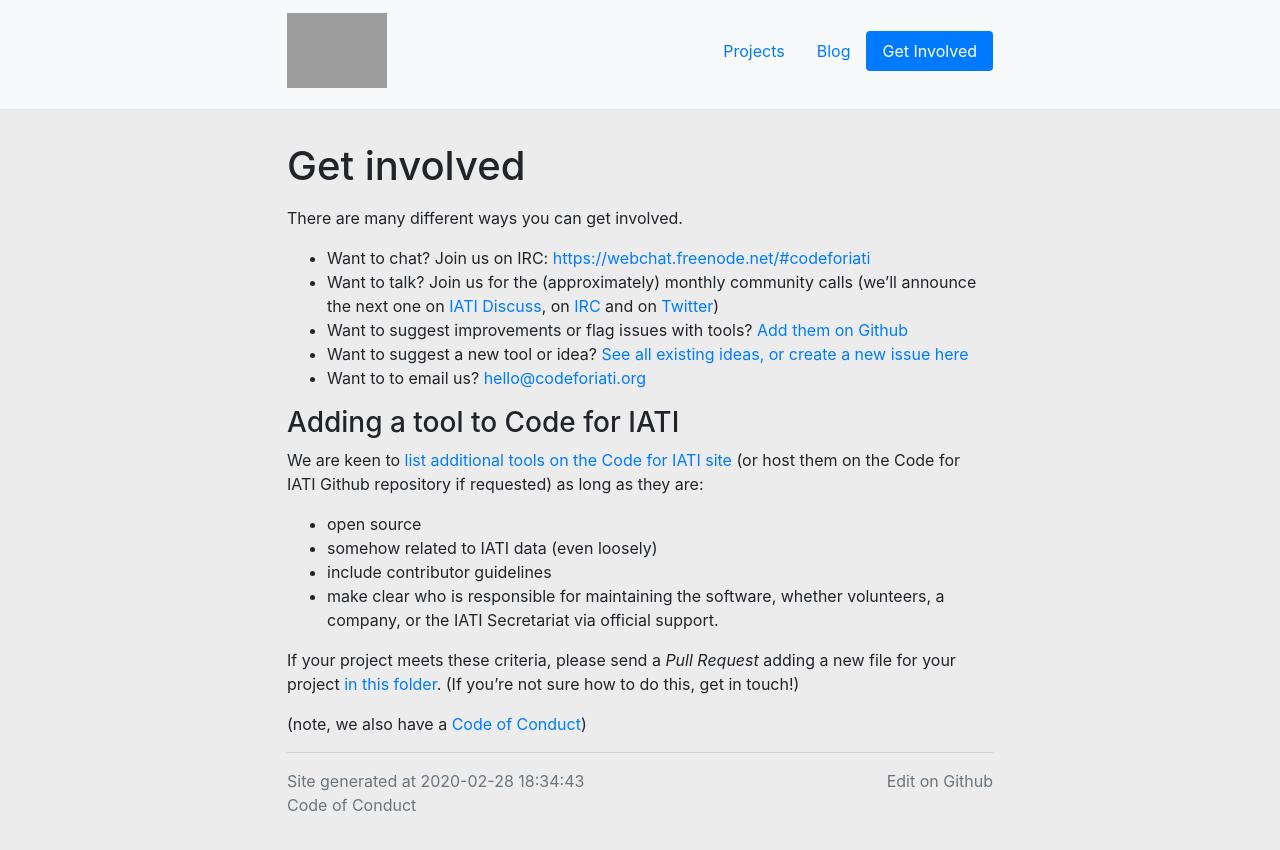
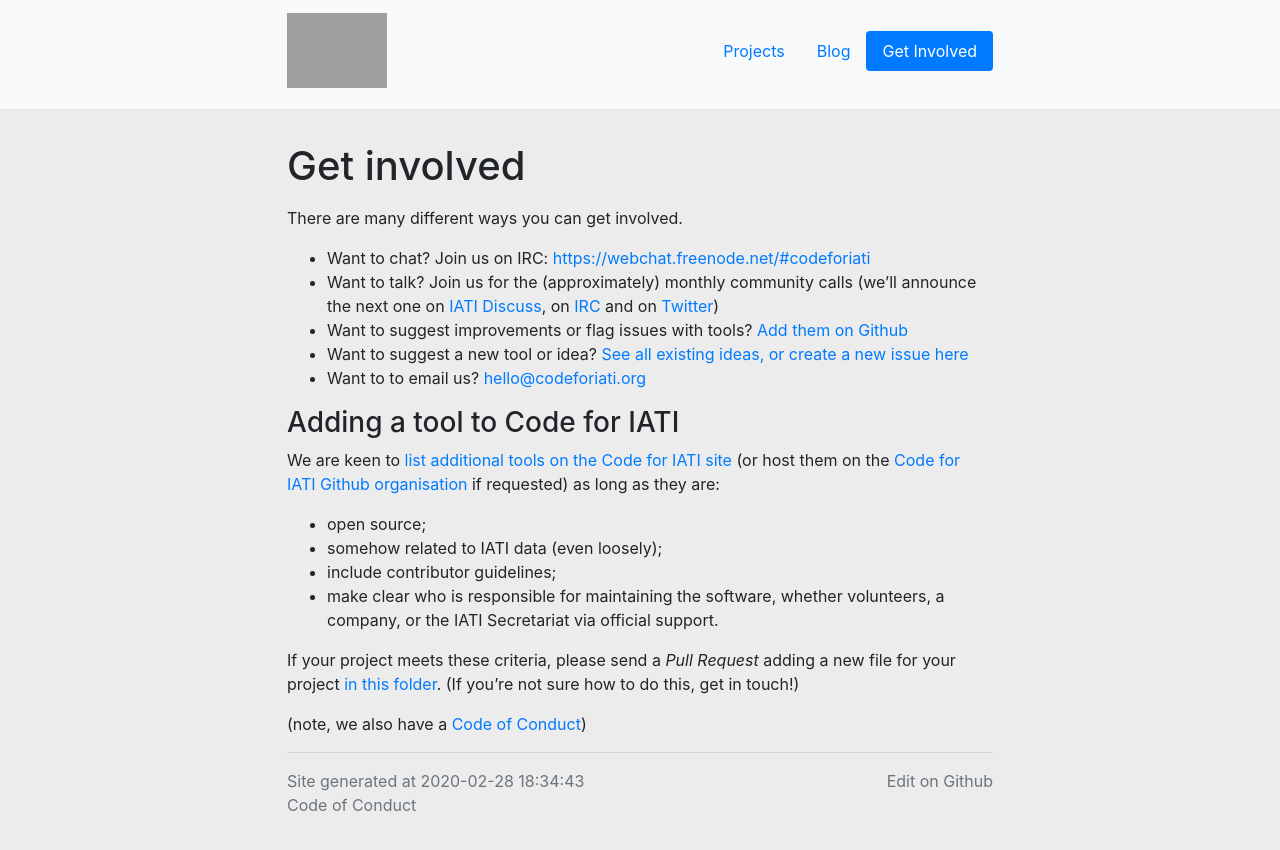
Before and after one commit to codeforIATI/codeforiati.github.io, a Jekyll site: the page built from pages/get-involved.md, in a window 1280 px wide. Shown: the top 850 px of the page. Built offline with Jekyll 4.4.1, drawn with Linux system fonts in a browser that asks for light colours.

Commit message:
Add semicolons at end of bullet points

```diff
--- a/pages/get-involved.md
+++ b/pages/get-involved.md
@@ -16,10 +16,10 @@ There are many different ways you can get involved.
 
 ### Adding a tool to Code for IATI
 
-We are keen to [list additional tools on the Code for IATI site](https://codeforiati.org/) (or host them on the Code for IATI Github repository if requested) as long as they are:
-* open source
-* somehow related to IATI data (even loosely)
-* include contributor guidelines
+We are keen to [list additional tools on the Code for IATI site](https://codeforiati.org/) (or host them on the [Code for IATI Github organisation](https://github.com/codeforiati) if requested) as long as they are:
+* open source;
+* somehow related to IATI data (even loosely);
+* include contributor guidelines;
 * make clear who is responsible for maintaining the software, whether volunteers, a company, or the IATI Secretariat via official support.
 
 If your project meets these criteria, please send a _Pull Request_ adding a new file for your project [in this folder](https://github.com/codeforIATI/codeforiati.github.io/tree/master/_projects). (If you're not sure how to do this, get in touch!)
```
